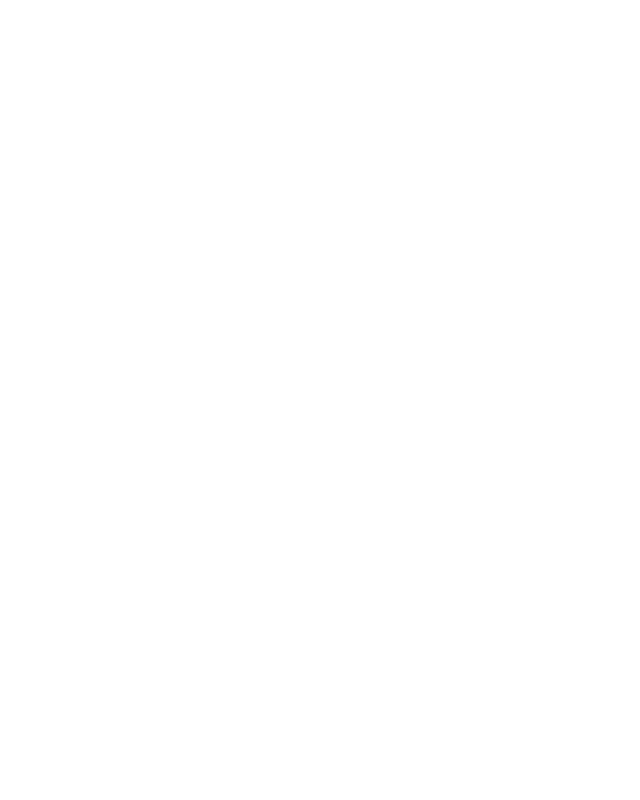
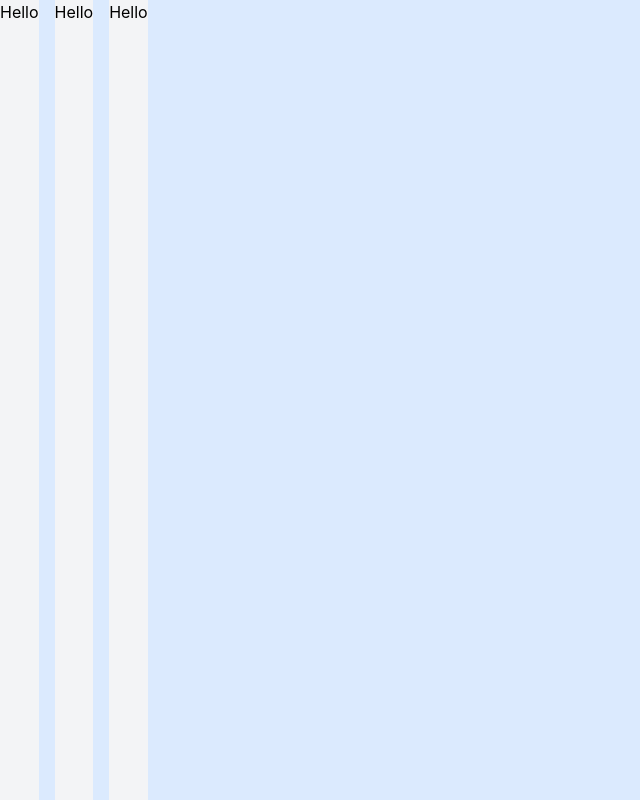
Before and after one commit to EmilyBonar/musicals, a React (Create React App) app: page / in a window 1280 px wide. Shown: the whole page, without its empty margins (0-640 px from the left). Built offline with nearby package versions, Linux system fonts and the light colour scheme.

Commit message:
Set up basics

```diff
--- a/package.json
+++ b/package.json
@@ -18,9 +18,9 @@
 		"web-vitals": "^1.1.0"
 	},
 	"scripts": {
-		"start": "react-scripts start",
-		"build": "react-scripts build",
-		"test": "react-scripts test",
+		"start": "craco start",
+		"build": "craco build",
+		"test": "craco test",
 		"eject": "react-scripts eject"
 	},
 	"eslintConfig": {
--- a/src/App.tsx
+++ b/src/App.tsx
@@ -1,7 +1,17 @@
 import React from "react";
 
 function App() {
-	return <div className=""></div>;
+	return (
+		<div className="flex w-screen h-screen gap-4 bg-blue-100">
+			<MusicalCard />
+			<MusicalCard />
+			<MusicalCard />
+		</div>
+	);
+}
+
+function MusicalCard() {
+	return <div className="bg-gray-100">Hello</div>;
 }
 
 export default App;
```
